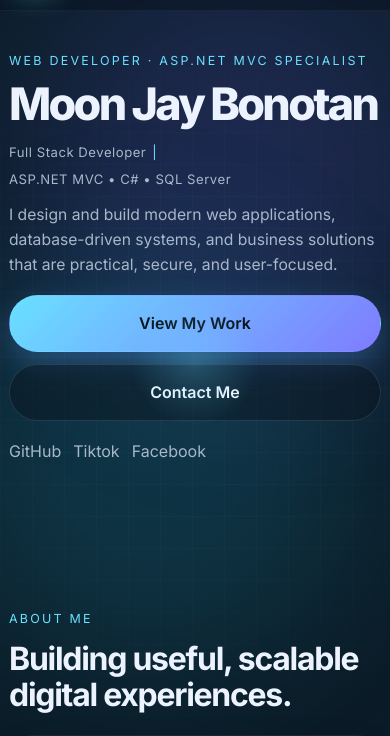
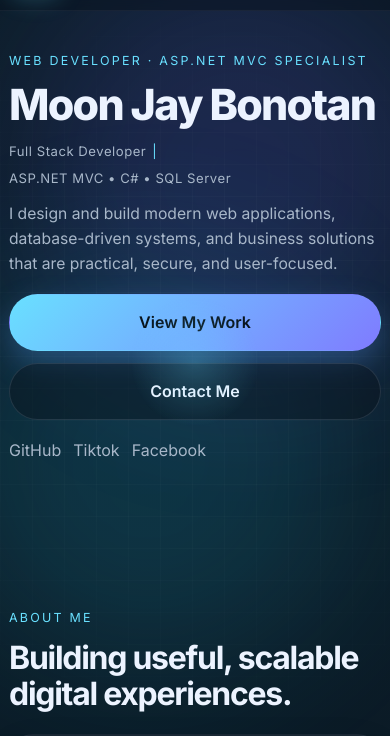
Before and after one commit to OPTI0NN/moon-jay-portfolio, a website: page index.html in a window 390 px wide. Shown: the part 60-796 px from the top of the page. Drawn offline with nearby package versions, Linux system fonts and the light colour scheme.

```diff
--- a/styles.css
+++ b/styles.css
@@ -378,6 +378,15 @@ textarea {
   margin-bottom: 12px;
   font-weight: 800;
   white-space: nowrap;
+}
+
+@media (max-width: 430px) {
+  .hero h1 {
+    white-space: normal;
+    letter-spacing: -0.04em;
+    font-size: clamp(2.2rem, 11vw, 3.1rem);
+    line-height: 0.98;
+  }
 }
 
 .hero-role {
```
Also changed, not shown: 2 other files.
